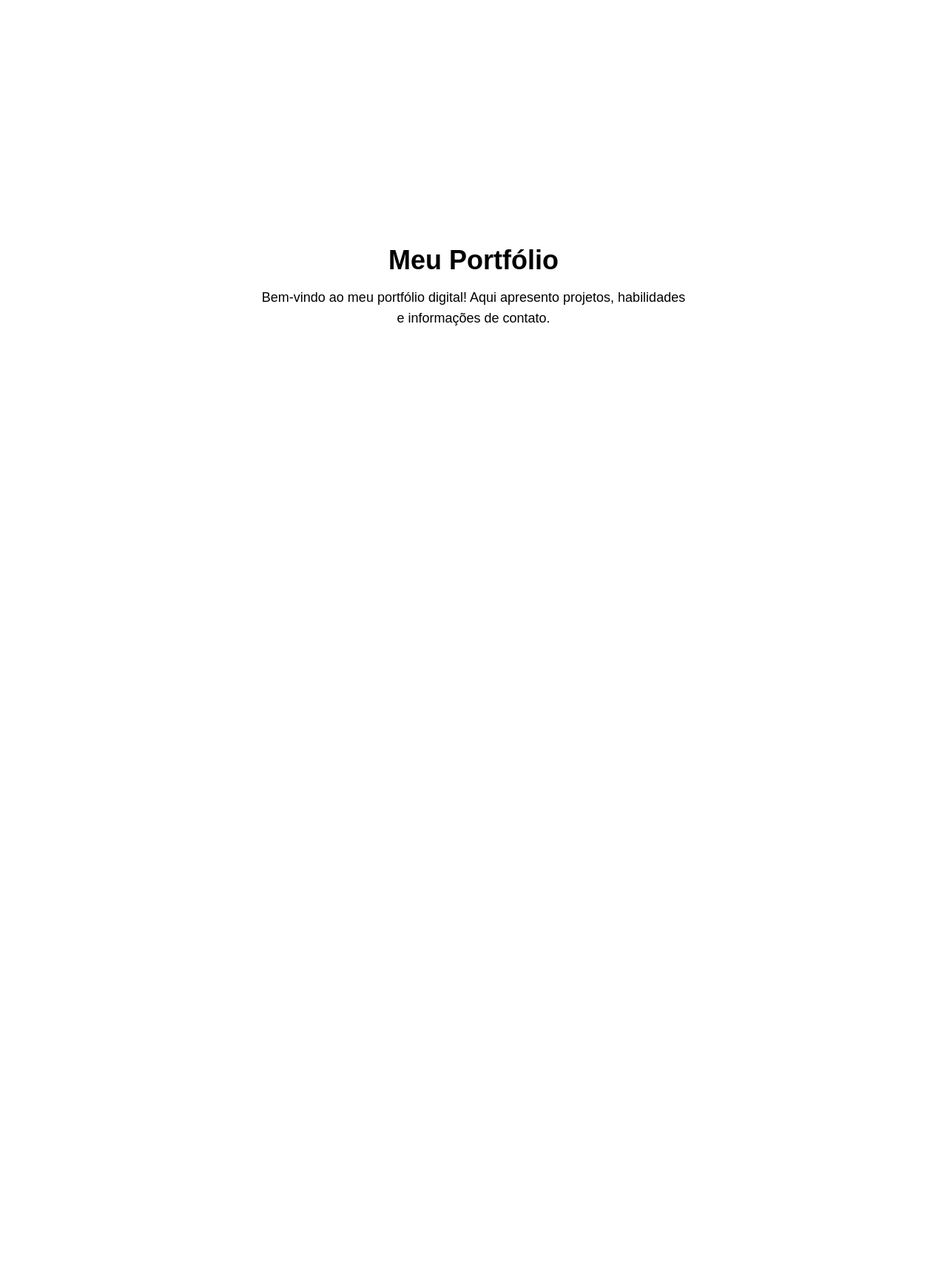
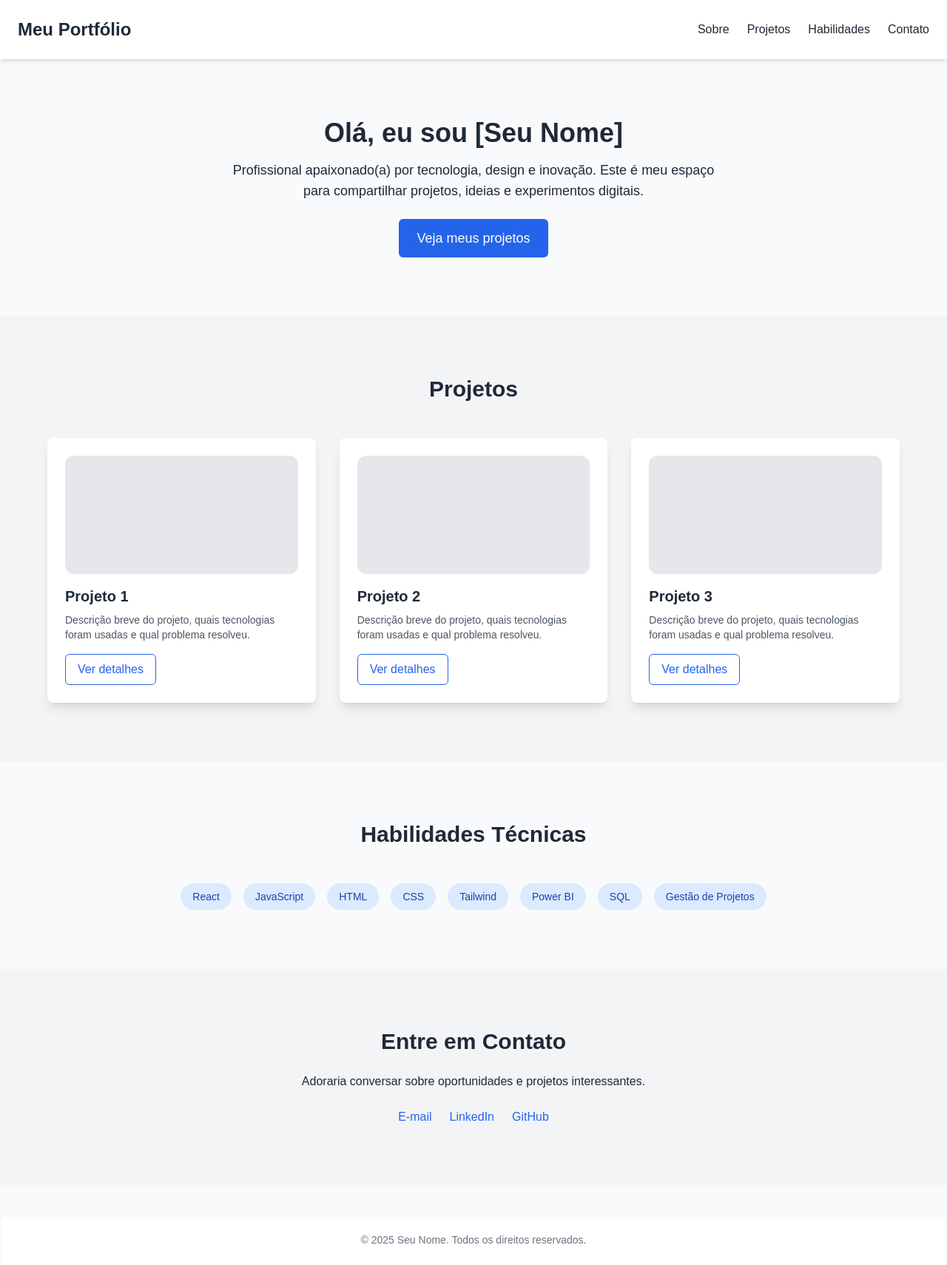
Before and after one commit to magepasaro/portfolio, a React (Vite) app: page / in a window 1280 px wide. Shown: the whole page at 74% size. Before the commit the page ends 800 px from the top, so only its background shows below. Built offline with nearby package versions, Linux system fonts and the light colour scheme.

Commit message:
Update App.jsx

```diff
--- a/src/App.jsx
+++ b/src/App.jsx
@@ -1,19 +1,77 @@
 import React from "react";
-
-// Antes: import { Card } from "@/components/ui/card";
-// Corrigido para caminho relativo:
-import { Card } from "./components/ui/Card";
+import { Card, CardContent } from "./components/ui/Card"; // caminho relativo
+import { Button } from "./components/ui/Button"; // caminho relativo
 
 export default function App() {
   return (
-    <div className="min-h-screen flex flex-col items-center justify-center p-4">
-      <h1 className="text-4xl font-bold mb-4">Meu Portfólio</h1>
-      <p className="text-lg text-center max-w-xl mb-6">
-        Bem-vindo ao meu portfólio digital! Aqui apresento projetos, habilidades e informações de contato.
-      </p>
+    <div className="min-h-screen bg-gray-50 text-gray-800">
+      {/* Header */}
+      <header className="w-full bg-white shadow-md p-6 flex justify-between items-center sticky top-0 z-50">
+        <h1 className="text-2xl font-bold">Meu Portfólio</h1>
+        <nav className="space-x-6">
+          <a href="#sobre" className="hover:text-blue-600">Sobre</a>
+          <a href="#projetos" className="hover:text-blue-600">Projetos</a>
+          <a href="#habilidades" className="hover:text-blue-600">Habilidades</a>
+          <a href="#contato" className="hover:text-blue-600">Contato</a>
+        </nav>
+      </header>
 
-      {/* Exemplo de uso do Card */}
-      <Card title="Projeto Exemplo" description="Descrição do projeto exemplo." />
+      {/* Hero / Sobre mim */}
+      <section id="sobre" className="flex flex-col items-center justify-center text-center py-20 px-6">
+        <h2 className="text-4xl font-bold mb-4">Olá, eu sou [Seu Nome]</h2>
+        <p className="text-lg max-w-2xl mb-6">
+          Profissional apaixonado(a) por tecnologia, design e inovação. Este é meu espaço para compartilhar
+          projetos, ideias e experimentos digitais.
+        </p>
+        <Button className="px-6 py-3 text-lg">Veja meus projetos</Button>
+      </section>
+
+      {/* Projetos */}
+      <section id="projetos" className="py-20 bg-gray-100 px-6">
+        <h2 className="text-3xl font-bold text-center mb-12">Projetos</h2>
+        <div className="grid gap-8 md:grid-cols-2 lg:grid-cols-3 max-w-6xl mx-auto">
+          {[1, 2, 3].map((p) => (
+            <Card key={p} className="shadow-lg hover:shadow-xl transition rounded-2xl">
+              <CardContent className="p-6">
+                <div className="h-40 bg-gray-200 rounded-xl mb-4"></div>
+                <h3 className="text-xl font-semibold mb-2">Projeto {p}</h3>
+                <p className="text-sm text-gray-600 mb-4">
+                  Descrição breve do projeto, quais tecnologias foram usadas e qual problema resolveu.
+                </p>
+                <Button variant="outline">Ver detalhes</Button>
+              </CardContent>
+            </Card>
+          ))}
+        </div>
+      </section>
+
+      {/* Habilidades */}
+      <section id="habilidades" className="py-20 px-6">
+        <h2 className="text-3xl font-bold text-center mb-12">Habilidades Técnicas</h2>
+        <div className="flex flex-wrap justify-center gap-4 max-w-4xl mx-auto">
+          {["React", "JavaScript", "HTML", "CSS", "Tailwind", "Power BI", "SQL", "Gestão de Projetos"].map((skill) => (
+            <span key={skill} className="bg-blue-100 text-blue-800 px-4 py-2 rounded-full text-sm font-medium">
+              {skill}
+            </span>
+          ))}
+        </div>
+      </section>
+
+      {/* Contato */}
+      <section id="contato" className="py-20 bg-gray-100 text-center px-6">
+        <h2 className="text-3xl font-bold mb-6">Entre em Contato</h2>
+        <p className="mb-6">Adoraria conversar sobre oportunidades e projetos interessantes.</p>
+        <div className="space-x-6">
+          <a href="mailto:seuemail@email.com" className="text-blue-600 hover:underline">E-mail</a>
+          <a href="https://linkedin.com/in/seulinkedin" target="_blank" rel="noopener noreferrer" className="text-blue-600 hover:underline">LinkedIn</a>
+          <a href="https://github.com/seugithub" target="_blank" rel="noopener noreferrer" className="text-blue-600 hover:underline">GitHub</a>
+        </div>
+      </section>
+
+      {/* Footer */}
+      <footer className="bg-white text-center py-6 mt-10 shadow-inner">
+        <p className="text-sm text-gray-500">© {new Date().getFullYear()} Seu Nome. Todos os direitos reservados.</p>
+      </footer>
     </div>
   );
 }
```
